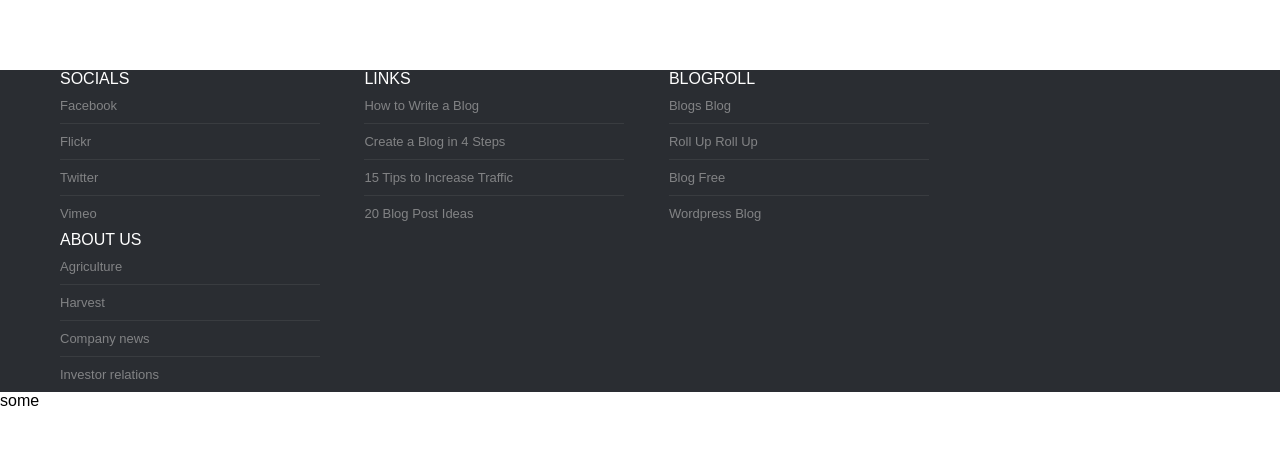
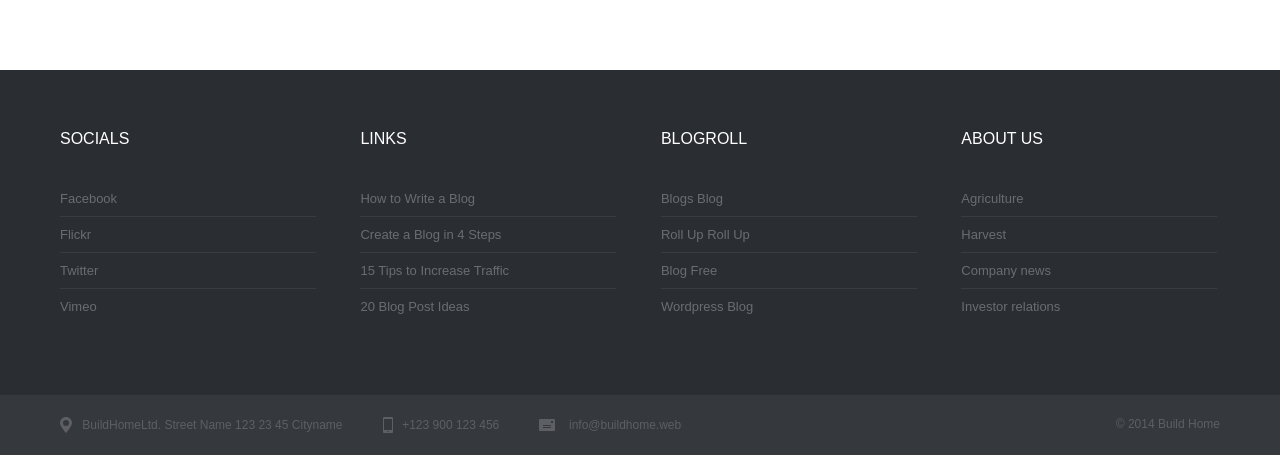
Before and after one commit to shaggy8/js_hw_19-20, a website: page index.html in a window 1280 px wide. Shown: the part 2226-2681 px from the top of the page. Before the commit the page ends 2636 px from the top, so only its background shows below. Drawn offline with nearby package versions, Linux system fonts and the light colour scheme; files that its build step writes are made by us from their sources.

Commit message:
Signed-off-by: Shaggy8 <rominus@bigmir.net>

```diff
--- a/index.html
+++ b/index.html
@@ -3,11 +3,13 @@
 <head>
 	<meta charset="UTF-8">
 	<title>Build Home</title>
-	<link rel="stylesheet" href="css/styles.css">
+	<!-- <link rel="stylesheet" href="css/styles.css"> -->
+	<link rel="stylesheet" href="build/styles-min.css">
 	<script src="https://ajax.googleapis.com/ajax/libs/jquery/2.2.0/jquery.min.js"></script>
-	<script src="js/jquery.easing.1.3.js"></script>
-	<script src="js/jquery.jcarousel.min.js"></script>
-	<script src="js/scripts.js"></script>
+	<!-- <script src="js/jquery.easing.1.3.js"></script> -->
+	<!-- <script src="js/jquery.jcarousel.min.js"></script> -->
+	<!-- <script src="js/scripts.js"></script> -->
+	<script src="build/scripts-min.js"></script>
 </head>
 <body>
 <div class="white-wrapper-1">
@@ -233,6 +235,27 @@
 		</ul>
 	</div>
 </div>
-<footer>some</footer>
+<div class="grey-wrapper-4">
+	<footer class="clearfix">
+		<p class="footer__contacts">
+			<svg class="footer__icons" xmlns="http://www.w3.org/2000/svg" viewBox="0 0 12 16">
+				<path d="M6 0c3.314 0 6 2.686 6 6S6 16 6 16 0 9.314 0 6s2.686-6 6-6z" fill="rgba(255, 255, 255, .2)"/>
+				<path d="M6 3a3 3 0 1 1 0 6 3 3 0 0 1 0-6z" fill="#35383c"/>
+			</svg>
+			<span class="footer__adress">BuildHomeLtd.  Street Name 123   23 45 Cityname</span>
+			<svg class="footer__icons" xmlns="http://www.w3.org/2000/svg" viewBox="0 0 10 16">
+				<path d="M1 0h8a1 1 0 0 1 1 1v14a1 1 0 0 1-1 1H1a1 1 0 0 1-1-1V1a1 1 0 0 1 1-1z" fill="rgba(255, 255, 255, .2)"/>
+				<path d="M1 2h8v11H1V2z M5 14c.552 0 1 .224 1 .5s-.448.5-1 .5-1-.224-1-.5.448-.5 1-.5z" fill="#35383c"/>
+			</svg>
+			<span class="footer__phone">+123 900 123 456</span>
+			<svg class="footer__icons--email" xmlns="http://www.w3.org/2000/svg" viewBox="0 0 16 12">
+				<path d="M1 0h14a1 1 0 0 1 1 1v10a1 1 0 0 1-1 1H1a1 1 0 0 1-1-1V1a1 1 0 0 1 1-1z" fill="rgba(255, 255, 255, .2)"/>
+				<path d="M4 8.031h8v1H4v-1zM12 2.031h2v2h-2v-2z M4 6.031h8v1H4v-1z" fill="#35383c"/>
+			</svg>
+			<span class="footer__email">info@buildhome.web</span>
+		</p>
+		<p class="copyrights">© 2014 Build Home</p>
+	</footer>
+</div>
 </body>
 </html>
--- a/scss/_extendSelectors.scss
+++ b/scss/_extendSelectors.scss
@@ -22,6 +22,18 @@
 }
 
 %prefooter__lists {
+	margin-top: 60px;
 	display: inline-block;
-	width: 260px;
+	width: 256px;
 }
+
+%footer__paragraphs {
+	margin: 22px 0 19px;
+	font-size: 12px;
+	color: rgba(255, 255, 255, .2);
+}
+
+%footer__text {
+	position: relative;
+	top: -4px;
+}
--- a/scss/_variables.scss
+++ b/scss/_variables.scss
@@ -3,4 +3,5 @@ $hoverColorYellow:    #f4b60d;
 $mainSiteColor:       #2a2d32;
 $headerColor:         #2a2b2e;
 $greyWrapperColor1:   #f7f7f7;
+$greyWrapperColor2:   #35383c;
 $textColor:           #8a8a8a;
--- a/scss/styles.scss
+++ b/scss/styles.scss
@@ -35,6 +35,10 @@ body {
 
 .grey-wrapper-3 {
 	@extend .grey-wrapper-1;
+}
+
+.grey-wrapper-4 {
+	background: $greyWrapperColor2;
 }
 
 
@@ -460,11 +464,12 @@ input[type="submit"] {
 .prefooter {
 	@extend .white-wrapper-1;
 	@extend .grey-wrapper-1;
+	padding: 0 0 71px 0;
 }
 
 .socials {
 	@extend %prefooter__lists;
-	margin: 0 40px 0 0;
+	margin-right: 40px;
 }
 
 .links {
@@ -473,7 +478,8 @@ input[type="submit"] {
 
 .blogroll {
 	@extend %prefooter__lists;
-	margin: 0 40px 0 40px;
+	margin-right: 40px;
+	margin-left: 40px;
 }
 
 .about-us {
@@ -481,6 +487,7 @@ input[type="submit"] {
 }
 
 .prefooter__items--header {
+	margin: 0 0 33px 0;
 	font-size: 16px;
 	text-transform: uppercase;
 	color: white;
@@ -497,9 +504,54 @@ input[type="submit"] {
 .prefooter__links {
 	font-size: 13px;
 	line-height: 35px;
-	color: #828385;
+	color: rgba(255, 255, 255, .3);
 }
 
 .prefooter__links:hover {
 	color: $hoverColorBlue;
 }
+
+
+/*FOOTER STARTS HERE*/
+/*FOOTER STARTS HERE*/
+/*FOOTER STARTS HERE*/
+
+
+footer {
+	@extend .white-wrapper-1;
+}
+
+.footer__contacts {
+	@extend %floatLeft;
+	@extend %footer__paragraphs;
+}
+
+.footer__icons {
+	height: 16px;
+}
+
+.footer__icons--email {
+	position: relative;
+	top: -2px;
+	height: 12px;
+}
+
+.footer__adress {
+	@extend %footer__text;
+	margin: 0 37px 0 7px;
+}
+
+.footer__phone {
+	@extend %footer__text;
+	margin: 0 36px 0 6px;
+}
+
+.footer__email {
+	@extend %footer__text;
+	margin: 0 0 0 11px;
+}
+
+.copyrights {
+	@extend %floatRight;
+	@extend %footer__paragraphs;
+}
```
Also changed, not shown: build/scripts-min.js (added), build/styles-min.css (added), css/styles.css.
